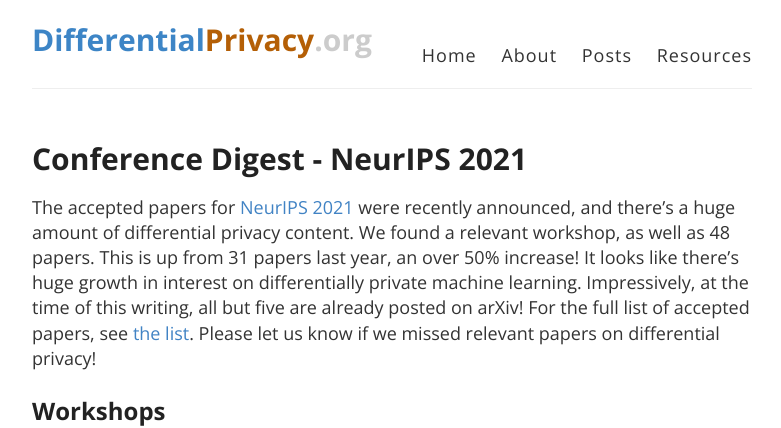
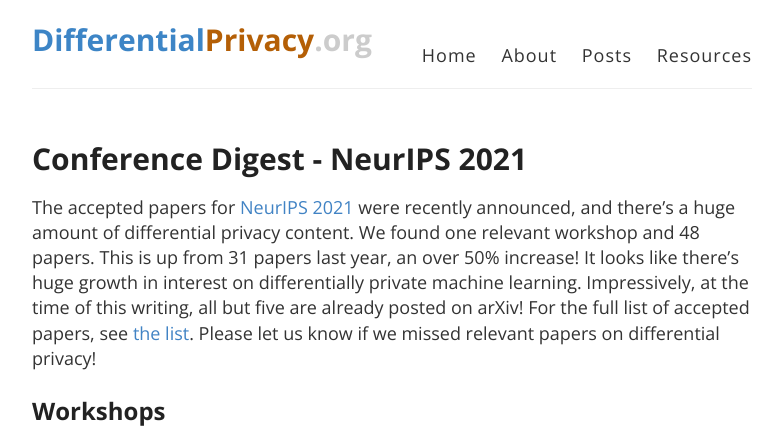
Before and after one commit to differentialprivacy/differentialprivacy, a Jekyll site: the page built from _posts/2021-11-08-neurips2021.md, in a window 1280 px wide and 900 px high. Shown: the top 428 px of the window, without its empty margins (248-1029 px from the left). Built offline with Jekyll 4.4.1, drawn with Linux system fonts in a browser that asks for light colours; comment, search, counter and statistics services are not loaded.

Commit message:
minor text fixes

```diff
--- a/_posts/2021-11-08-neurips2021.md
+++ b/_posts/2021-11-08-neurips2021.md
@@ -9,7 +9,7 @@
 ---
 
 The accepted papers for [NeurIPS 2021](https://neurips.cc/Conferences/2020) were recently announced, and there's a huge amount of differential privacy content.
-We found a relevant workshop, as well as 48 papers.
+We found one relevant workshop and 48 papers.
 This is up from 31 papers last year, an over 50% increase!
 It looks like there's huge growth in interest on differentially private machine learning.
 Impressively, at the time of this writing, all but five are already posted on arXiv!
```
